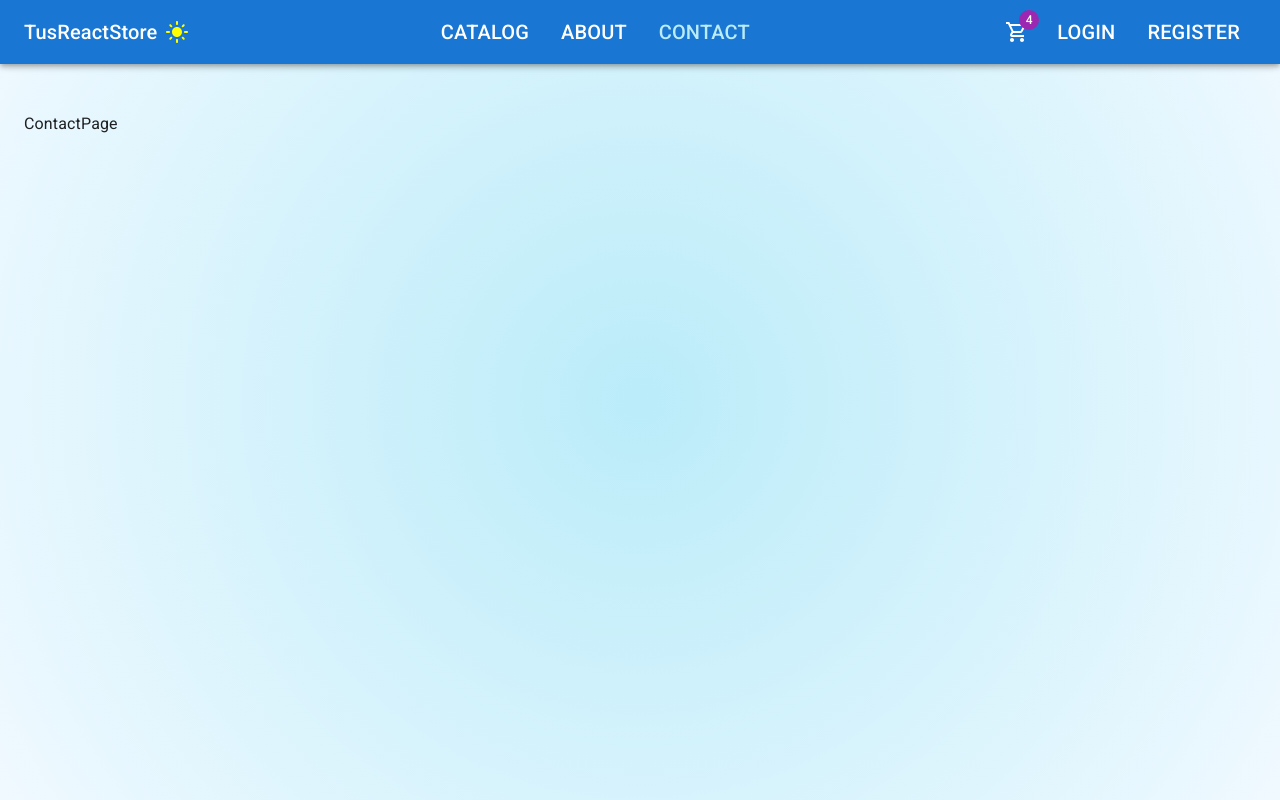
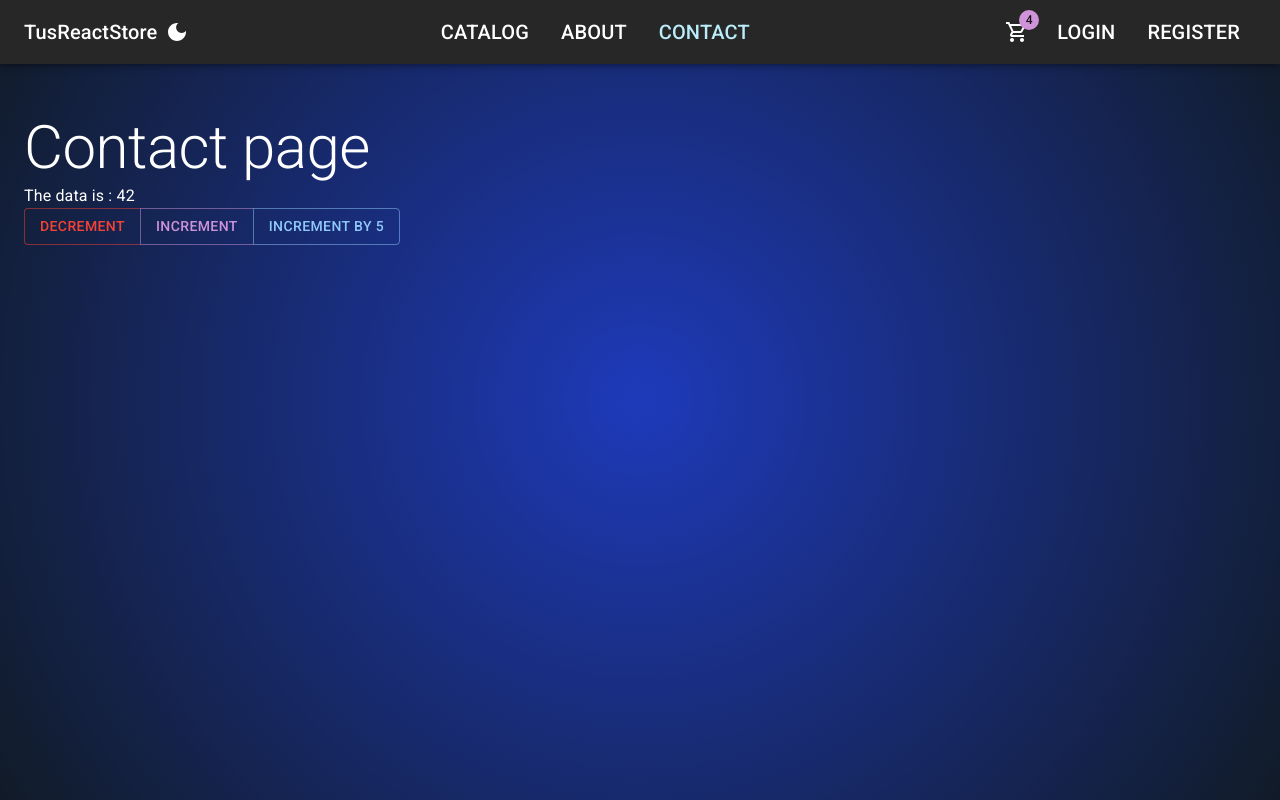
Before and after one commit to player2201/TusReactStore, a React (Vite) app in the folder client/: page /Contact in a window 1280 px wide. Built offline with nearby package versions, Linux system fonts and the light colour scheme.

Commit message:
Added Redux store

```diff
--- a/client/package.json
+++ b/client/package.json
@@ -15,8 +15,10 @@
     "@fontsource/roboto": "^5.2.5",
     "@mui/icons-material": "^6.4.11",
     "@mui/material": "^6.4.11",
+    "@reduxjs/toolkit": "^2.8.2",
     "react": "^19.1.0",
     "react-dom": "^19.1.0",
+    "react-redux": "^9.2.0",
     "react-router-dom": "^7.6.1"
   },
   "devDependencies": {
--- /dev/null
+++ b/client/src/app/api/baseApi.ts
@@ -0,0 +1,27 @@
+import {
+  fetchBaseQuery,
+  type BaseQueryApi,
+  type FetchArgs,
+} from "@reduxjs/toolkit/query";
+import { startLoading, stopLoading } from "../layout/uiSlice";
+
+const customBaseQuery = fetchBaseQuery({
+  baseUrl: "https://localhost:5001/api",
+});
+
+const sleep = () => new Promise((resolve) => setTimeout(resolve, 1000));
+export const baseQueryWithErrorHandling = async (
+  args: string | FetchArgs,
+  api: BaseQueryApi,
+  extraOptions: object
+) => {
+  api.dispatch(startLoading());
+  await sleep();
+  const result = await customBaseQuery(args, api, extraOptions);
+  api.dispatch(stopLoading());
+  if (result.error) {
+    const { status, data } = result.error;
+    console.log(status, data);
+  }
+  return result;
+};
--- a/client/src/app/layout/App.tsx
+++ b/client/src/app/layout/App.tsx
@@ -6,11 +6,11 @@ import {
   ThemeProvider,
 } from "@mui/material";
 import NavBar from "./NavBar";
-import { useState } from "react";
 import { Outlet } from "react-router-dom";
+import { useAppSelector } from "../store/store";
 
 function App() {
-  const [darkMode, setDarkMode] = useState(false);
+  const { darkMode } = useAppSelector((state) => state.ui);
   const palletteType = darkMode ? "dark" : "light";
   const theme = createTheme({
     palette: {
@@ -20,14 +20,11 @@ function App() {
       },
     },
   });
-  const toggleDarkMode = () => {
-    setDarkMode(!darkMode);
-  };
 
   return (
     <ThemeProvider theme={theme}>
       <CssBaseline />
-      <NavBar toggleDarkMode={toggleDarkMode} darkMode={darkMode} />
+      <NavBar />
       <Box
         sx={{
           minHeight: "100vh",
--- a/client/src/app/layout/NavBar.tsx
+++ b/client/src/app/layout/NavBar.tsx
@@ -4,12 +4,15 @@ import {
   Badge,
   Box,
   IconButton,
+  LinearProgress,
   List,
   ListItem,
   Toolbar,
   Typography,
 } from "@mui/material";
 import { NavLink } from "react-router-dom";
+import { useAppDispatch, useAppSelector } from "../store/store";
+import { setDarkMode } from "./uiSlice";
 
 const midLinks = [
   { title: "catalog", path: "/catalog" },
@@ -30,12 +33,9 @@ const navStyles = {
   "&.active": { color: "#baecf9" },
 };
 
-type Props = {
-  toggleDarkMode: () => void;
-  darkMode: boolean;
-};
-
-export default function NavBar({ darkMode, toggleDarkMode }: Props) {
+export default function NavBar() {
+  const { isLoading, darkMode } = useAppSelector((state) => state.ui);
+  const dispatch = useAppDispatch();
   return (
     <AppBar position="fixed">
       <Toolbar
@@ -49,7 +49,7 @@ export default function NavBar({ darkMode, toggleDarkMode }: Props) {
           <Typography component={NavLink} sx={navStyles} to="/" variant="h6">
             TusReactStore
           </Typography>
-          <IconButton onClick={toggleDarkMode}>
+          <IconButton onClick={() => dispatch(setDarkMode())}>
             {darkMode ? <DarkMode /> : <LightMode sx={{ color: "yellow" }} />}
           </IconButton>
         </Box>
@@ -77,6 +77,11 @@ export default function NavBar({ darkMode, toggleDarkMode }: Props) {
           </List>
         </Box>
       </Toolbar>
+      {isLoading && (
+        <Box sx={{ width: "100%" }}>
+          <LinearProgress color="secondary" />
+        </Box>
+      )}
     </AppBar>
   );
 }
--- /dev/null
+++ b/client/src/app/layout/uiSlice.ts
@@ -0,0 +1,27 @@
+import { createSlice } from "@reduxjs/toolkit";
+
+const getInitialDarkMode = () => {
+  const storedDarkMode = localStorage.getItem("darkMode");
+  return storedDarkMode ? JSON.parse(storedDarkMode) : true;
+};
+
+export const uiSlice = createSlice({
+  name: "ui",
+  initialState: {
+    isLoading: false,
+    darkMode: getInitialDarkMode(),
+  },
+  reducers: {
+    startLoading: (state) => {
+      state.isLoading = true;
+    },
+    stopLoading: (state) => {
+      state.isLoading = false;
+    },
+    setDarkMode: (state) => {
+      localStorage.setItem("darkMode", JSON.stringify(!state.darkMode));
+      state.darkMode = !state.darkMode;
+    },
+  },
+});
+export const { startLoading, stopLoading, setDarkMode } = uiSlice.actions;
--- /dev/null
+++ b/client/src/app/store/store.ts
@@ -0,0 +1,26 @@
+import { configureStore, legacy_createStore } from "@reduxjs/toolkit";
+import counterReducer, {
+  counterSlice,
+} from "../../features/contact/counterReducer";
+import { useDispatch, useSelector } from "react-redux";
+import { catalogApi } from "../../features/catalog/catalogApi";
+import { uiSlice } from "../layout/uiSlice";
+
+export function configureTheStore() {
+  return legacy_createStore(counterReducer);
+}
+export const store = configureStore({
+  reducer: {
+    [catalogApi.reducerPath]: catalogApi.reducer,
+    counter: counterSlice.reducer,
+    ui: uiSlice.reducer,
+  },
+  middleware: (getDefaultMiddleware) =>
+    getDefaultMiddleware().concat(catalogApi.middleware),
+});
+
+export type RootState = ReturnType<typeof store.getState>;
+export type AppDispatch = typeof store.dispatch;
+
+export const useAppDispatch = useDispatch.withTypes<AppDispatch>();
+export const useAppSelector = useSelector.withTypes<RootState>();
--- a/client/src/features/catalog/Catalog.tsx
+++ b/client/src/features/catalog/Catalog.tsx
@@ -1,17 +1,12 @@
-import { useEffect, useState } from "react";
-import type { Product } from "../../app/models/product";
+import { useFetchProductsQuery } from "./catalogApi";
 import ProductList from "./ProductList";
 
 export default function Catalog() {
-  const [products, setProducts] = useState<Product[]>([]);
-  useEffect(() => {
-    fetch("https://localhost:5001/api/products")
-      .then((response) => response.json())
-      .then((data) => setProducts(data));
-  }, []);
+  const { data, isLoading } = useFetchProductsQuery();
+  if (isLoading || !data) return <div>Loading...</div>;
   return (
     <>
-      <ProductList products={products} />
+      <ProductList products={data} />
     </>
   );
 }
--- a/client/src/features/catalog/ProductDetails.tsx
+++ b/client/src/features/catalog/ProductDetails.tsx
@@ -1,6 +1,4 @@
 import { useParams } from "react-router-dom";
-import type { Product } from "../../app/models/product";
-import { useEffect, useState } from "react";
 import {
   Button,
   Divider,
@@ -13,18 +11,15 @@ import {
   TextField,
   Typography,
 } from "@mui/material";
+import { useFetchProductDetailsQuery } from "./catalogApi";
 
 export default function ProductDetails() {
   const { id } = useParams();
-  const [product, setProduct] = useState<Product | null>(null);
-  useEffect(() => {
-    fetch(`https://localhost:5001/api/products/${id}`)
-      .then((response) => response.json())
-      .then((data) => setProduct(data))
-      .catch((error) => console.log(error));
-  }, [id]);
+  const { data: product, isLoading } = useFetchProductDetailsQuery(
+    id ? +id : 0
+  );
 
-  if (!product) return <div>Loading...</div>;
+  if (!product || isLoading) return <div>Loading...</div>;
 
   const productDetails = [
     { label: "Name", value: product.name },
--- /dev/null
+++ b/client/src/features/catalog/catalogApi.ts
@@ -0,0 +1,18 @@
+import { createApi } from "@reduxjs/toolkit/query/react";
+import type { Product } from "../../app/models/product";
+import { baseQueryWithErrorHandling } from "../../app/api/baseApi";
+
+export const catalogApi = createApi({
+  reducerPath: "catalogApi",
+  baseQuery: baseQueryWithErrorHandling,
+  endpoints: (builder) => ({
+    fetchProducts: builder.query<Product[], void>({
+      query: () => ({ url: "products" }),
+    }),
+    fetchProductDetails: builder.query<Product, number>({
+      query: (productId) => `products/${productId}`,
+    }),
+  }),
+});
+export const { useFetchProductDetailsQuery, useFetchProductsQuery } =
+  catalogApi;
--- a/client/src/features/contact/ContactPage.tsx
+++ b/client/src/features/contact/ContactPage.tsx
@@ -1,3 +1,25 @@
+import { decrement, increment } from "./counterReducer";
+import { Button, ButtonGroup, Typography } from "@mui/material";
+import { useAppDispatch, useAppSelector } from "../../app/store/store";
+
 export default function ContactPage() {
-  return <div>ContactPage</div>;
+  const { data } = useAppSelector((state) => state.counter);
+  const dispatch = useAppDispatch();
+  return (
+    <>
+      <Typography variant="h2">Contact page</Typography>
+      <Typography variant="body1">The data is : {data}</Typography>
+      <ButtonGroup>
+        <Button onClick={() => dispatch(decrement(1))} color="error">
+          Decrement
+        </Button>
+        <Button onClick={() => dispatch(increment(1))} color="secondary">
+          Increment
+        </Button>
+        <Button onClick={() => dispatch(increment(5))} color="primary">
+          Increment by 5
+        </Button>
+      </ButtonGroup>
+    </>
+  );
 }
--- /dev/null
+++ b/client/src/features/contact/counterReducer.ts
@@ -0,0 +1,52 @@
+import { createSlice } from "@reduxjs/toolkit";
+
+export type CounterState = {
+  data: number;
+};
+
+const initialState: CounterState = {
+  data: 42,
+};
+
+export const counterSlice = createSlice({
+  name: "counter",
+  initialState,
+  reducers: {
+    increment: (state, action) => {
+      state.data += action.payload;
+    },
+    decrement: (state, action) => {
+      state.data -= action.payload;
+    },
+  },
+});
+
+export const { increment, decrement } = counterSlice.actions;
+
+export function incrementLegacy(amount = 1) {
+  return { type: "increment", payload: amount };
+}
+
+export function decrementLegacy(amount = 1) {
+  return { type: "decrement", payload: amount };
+}
+
+export default function counterReducer(
+  state = initialState,
+  action: { type: string; payload: number }
+) {
+  switch (action.type) {
+    case "increment":
+      return {
+        ...state,
+        data: state.data + action.payload,
+      };
+    case "decrement":
+      return {
+        ...state,
+        data: state.data - action.payload,
+      };
+    default:
+      return state;
+  }
+}
--- a/client/src/main.tsx
+++ b/client/src/main.tsx
@@ -7,9 +7,13 @@ import "@fontsource/roboto/500.css";
 import "@fontsource/roboto/700.css";
 import { RouterProvider } from "react-router-dom";
 import { router } from "./app/routes/Routes";
+import { Provider } from "react-redux";
+import { store } from "./app/store/store";
 
 createRoot(document.getElementById("root")!).render(
   <StrictMode>
-    <RouterProvider router={router} />
+    <Provider store={store}>
+      <RouterProvider router={router} />
+    </Provider>
   </StrictMode>
 );
```
Also changed, not shown: 2 other files (tests, documents, lock files or other folders).
